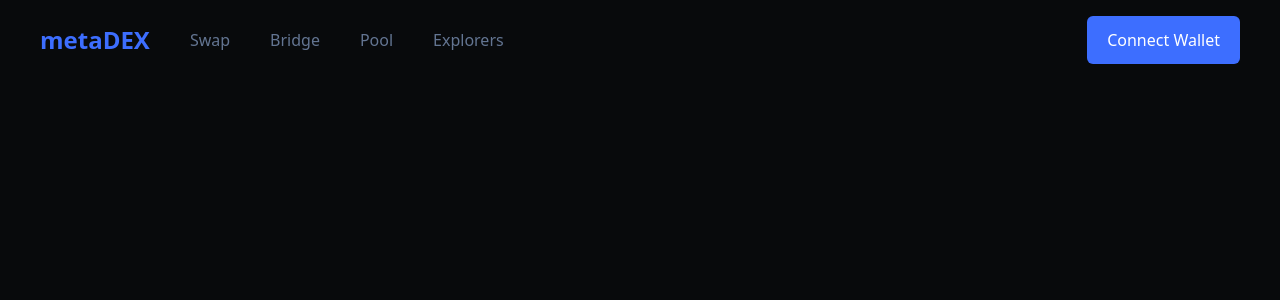
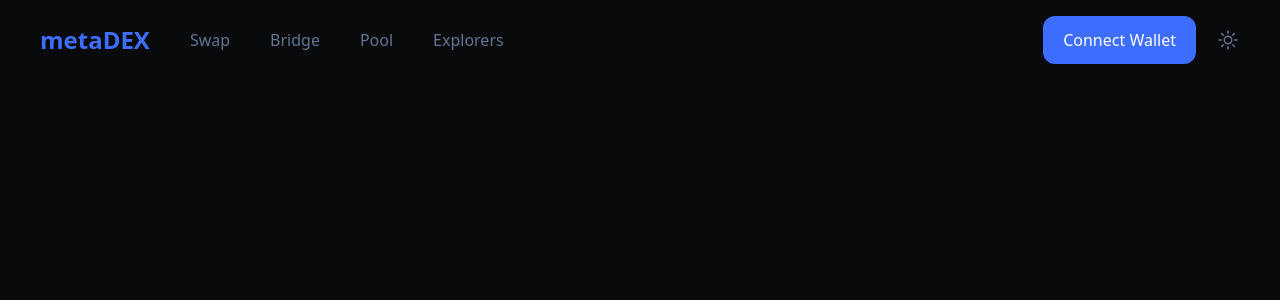
Before and after one commit to NerdyDave2017/meta-dex, a Next.js app in the folder meta-dex-frontend/: page /swap in a window 1280 px wide. Shown: the top 300 px of the page. Built offline with nearby package versions, Linux system fonts and the light colour scheme.

Commit message:
feat: add light and dark mode switch

```diff
--- a/meta-dex-frontend/app/layout.tsx
+++ b/meta-dex-frontend/app/layout.tsx
@@ -1,23 +1,27 @@
+"use client";
 import "./globals.css";
 import { Inter } from "next/font/google";
 import Navbar from "../components/navbar";
+import { useState } from "react";
 
 const inter = Inter({ subsets: ["latin"] });
 
-export const metadata = {
-  title: "Create Next App",
-  description: "Generated by create next app",
-};
+// export const metadata = {
+//   title: "Create Next App",
+//   description: "Generated by create next app",
+// };
 
 export default function RootLayout({
   children,
 }: {
   children: React.ReactNode;
 }) {
+  const [theme, setTheme] = useState("dark");
+
   return (
-    <html lang="en" className="dark">
+    <html lang="en" className={theme}>
       <body className="bg-bgLight dark:bg-bgDark">
-        <Navbar />
+        <Navbar setTheme={setTheme} theme={theme} />
         {children}
       </body>
     </html>
--- /dev/null
+++ b/meta-dex-frontend/components/icons/icons.tsx
@@ -0,0 +1,41 @@
+import React from "react";
+
+export const Light = (props: any) => {
+  return (
+    <svg
+      fill="none"
+      stroke="currentColor"
+      stroke-width="1.5"
+      viewBox="0 0 24 24"
+      xmlns="http://www.w3.org/2000/svg"
+      aria-hidden="true"
+      {...props}
+    >
+      <path
+        stroke-linecap="round"
+        stroke-linejoin="round"
+        d="M12 3v2.25m6.364.386l-1.591 1.591M21 12h-2.25m-.386 6.364l-1.591-1.591M12 18.75V21m-4.773-4.227l-1.591 1.591M5.25 12H3m4.227-4.773L5.636 5.636M15.75 12a3.75 3.75 0 11-7.5 0 3.75 3.75 0 017.5 0z"
+      ></path>
+    </svg>
+  );
+};
+
+export const Dark = (props: any) => {
+  return (
+    <svg
+      fill="none"
+      stroke="currentColor"
+      stroke-width="1.5"
+      viewBox="0 0 24 24"
+      xmlns="http://www.w3.org/2000/svg"
+      aria-hidden="true"
+      {...props}
+    >
+      <path
+        stroke-linecap="round"
+        stroke-linejoin="round"
+        d="M21.752 15.002A9.718 9.718 0 0118 15.75c-5.385 0-9.75-4.365-9.75-9.75 0-1.33.266-2.597.748-3.752A9.753 9.753 0 003 11.25C3 16.635 7.365 21 12.75 21a9.753 9.753 0 009.002-5.998z"
+      ></path>
+    </svg>
+  );
+};
--- a/meta-dex-frontend/components/navbar/index.tsx
+++ b/meta-dex-frontend/components/navbar/index.tsx
@@ -1,16 +1,22 @@
-"use client";
 import React from "react";
 import Link from "next/link";
+import Image from "next/image";
+import { Light, Dark } from "../icons/icons";
 
-const NavbarComponent = () => {
+type NavbarProps = {
+  theme: string;
+  setTheme: (theme: string) => void;
+};
+
+const NavbarComponent = ({ theme, setTheme }: NavbarProps) => {
   return (
     <div className="w-full flex justify-between h-20 py- px-10">
-      <div className="flex">
+      <div className="flex space-x-10">
         <span className="self-center whitespace-nowrap text-2xl font-semibold text-primary">
           <Link href="/">metaDEX</Link>
         </span>
         <div className="self-center">
-          <ul className="inline-flex space-x-10 mx-10 text-mutedLight dark:text-mutedDark ">
+          <ul className="inline-flex space-x-10  text-mutedLight dark:text-mutedDark">
             <li className="hover:text-primary dark:hover:text-primary">
               <Link href="/swap">Swap</Link>
             </li>
@@ -26,10 +32,23 @@ const NavbarComponent = () => {
           </ul>
         </div>
       </div>
-      <div className="flex self-center">
-        <button className="bg-primary text-textDark rounded-md px-5 py-3">
+      <div className="flex space-x-5 self-center">
+        <button className="bg-primary text-textDark rounded-xl px-5 py-3">
           Connect Wallet
         </button>
+        <div className="self-center">
+          {theme == "dark" ? (
+            <Light
+              onClick={() => setTheme("light")}
+              className="text-mutedLight dark:text-mutedDark  w-6 cursor-pointer hover:text-primary dark:hover:text-primary"
+            />
+          ) : (
+            <Dark
+              onClick={() => setTheme("dark")}
+              className="text-mutedLight dark:text-mutedDark w-6 cursor-pointer hover:text-primary dark:hover:text-primary"
+            />
+          )}
+        </div>
       </div>
     </div>
   );
```
